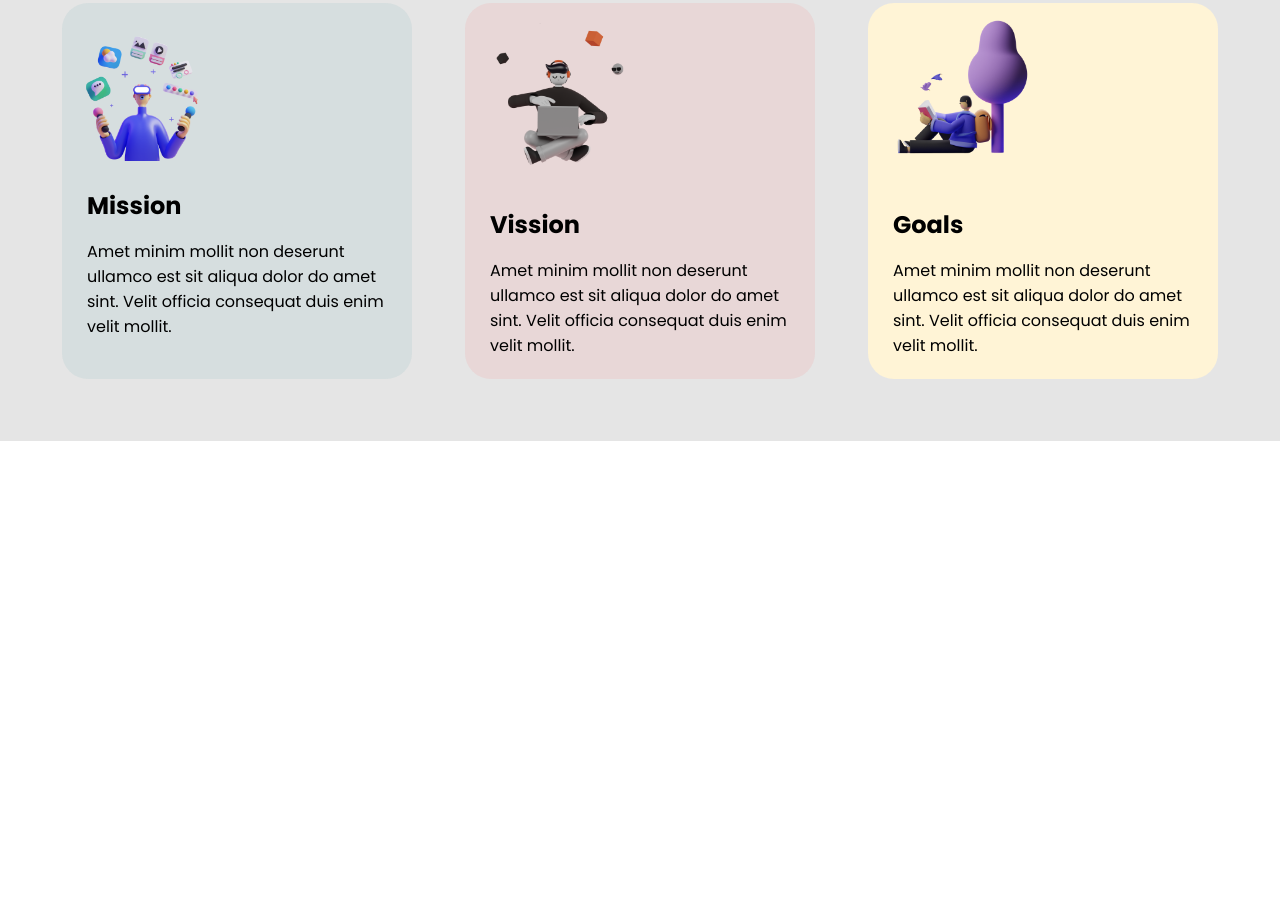
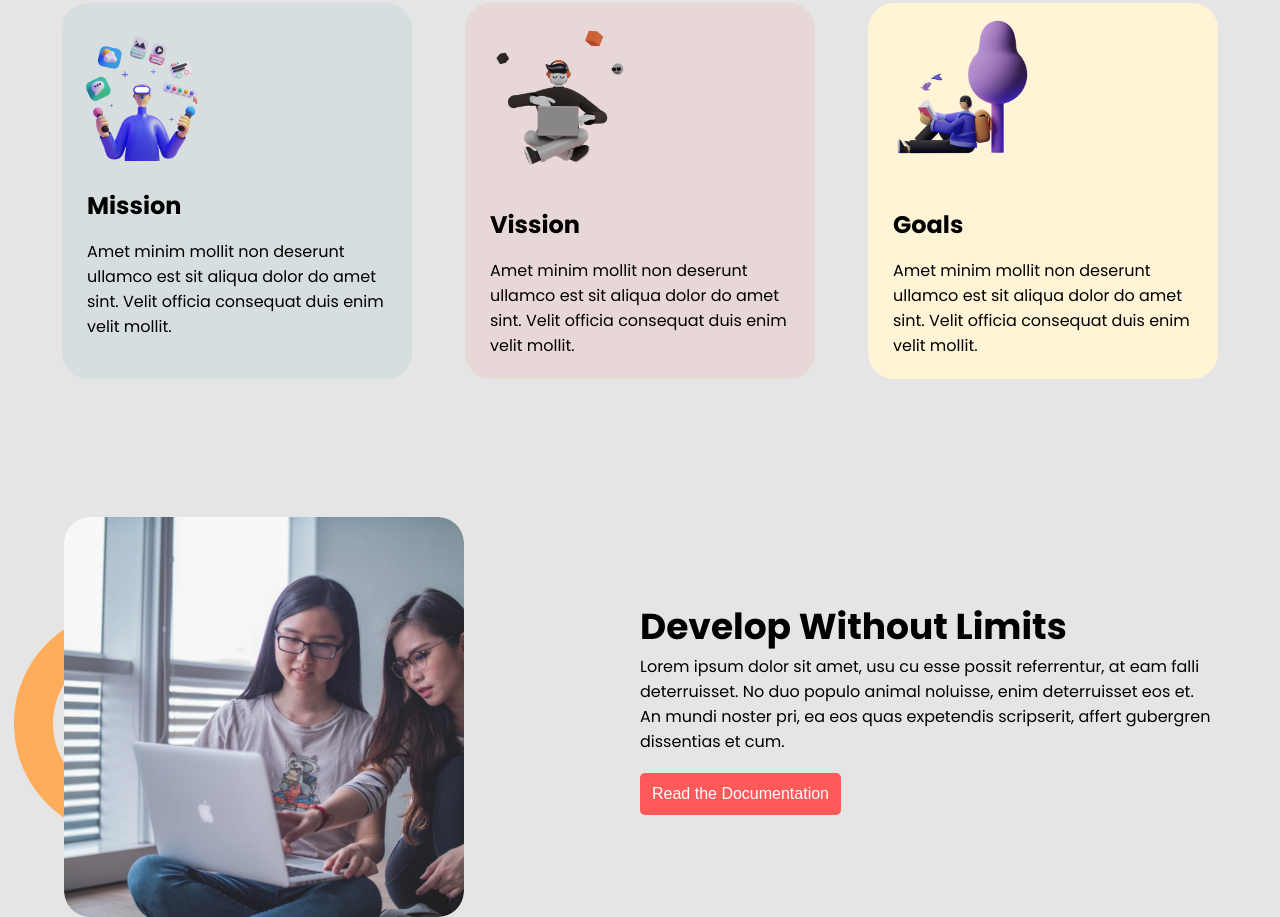
Before and after one commit to mubashirbappi5/mission-24, a plain HTML site: page index.html in a window 1280 px wide. Shown: the part 729-1646 px from the top of the page. Before the commit the page ends 1170 px from the top, so only its background shows below. Drawn offline with Linux system fonts and the light colour scheme.

Commit message:
main section

```diff
--- a/css/styles.css
+++ b/css/styles.css
@@ -111,6 +111,52 @@ body{
     padding-top: 10px;
 
 }
+/* development section */
+.development{
+    max-width: 1440px;
+    margin: 0 auto;
+    padding-top: 56px;
+    background: rgb(229, 229, 229);
+}
+.develop-container{
+    width: 90%;
+    margin: 0 auto;
+    display: flex;
+    justify-content: space-between;
+    align-items: center;
+}
+.develop-image{
+    position:relative;
+    width: 400px;
+    height: 400px;
+    border-radius: 26px;
+    background: url(../images/pictures/coding.png);
+    background-position: center;
+    background-size: cover;
+    margin-top: 20px;
+    z-index: 1;
+}
+.develop-text{
+    width: 50%;
+}
+.develop-text h3{
+    font-size: 2.25rem;
+    font-weight: 700;
+}
+.develop-text  p{
+    font-size: 1rem;
+}
+.shape{
+    position: absolute;
+    left: 14px;
+    top: 1339px;
+    width: 227px;
+    height: 227px;
+    z-index: 0;
+}
+.shape img{
+    width: 100%;
+}
 /* small device */
 @media screen and (max-width:576px) {
     .stay-focus{
@@ -121,7 +167,37 @@ body{
         flex-direction: column;
         justify-content: center;
         gap: 20px;
+        width: 100%;
+    }
+    .mission1{
+       max-width: 350px;
+
+
     }
 
+    .shape{
+        display: none;
+    }
+    .develop-container{
+        flex-direction: column;
+
+    }
+    .develop-text{
+        width: 100%;
+    }
+    .develop-text h3{
+        text-align: center;
+        font-size: 1.50rem;
+    }
+    .develop-text p{
+        text-align: center;
+
+    }
+    .develop-text > .btn{
+      margin-left: 70px;
+    }
+    .develop-image{
+        max-width: 300px;
+    }
 
 }
--- a/index.html
+++ b/index.html
@@ -51,6 +51,23 @@
 
                 </div>
             </div>
+
+        </section>
+        <section class="development">
+            <div class="develop-container">
+                <div class="develop-image">
+
+                </div>
+                <div class="develop-text">
+                    <h3>Develop
+                        Without Limits</h3>
+                    <p>Lorem ipsum dolor sit amet, usu cu esse possit referrentur, at eam falli deterruisset. No duo populo animal noluisse, enim deterruisset eos et. An mundi noster pri, ea eos quas expetendis scripserit, affert gubergren dissentias et cum.</p>
+                    <button class="btn">Read the  Documentation</button>
+                </div>
+            </div>
+           <div class="shape">
+            <img src="images/shapes/shape-1.png" alt="">
+           </div>
         </section>
 
     </main>
```
